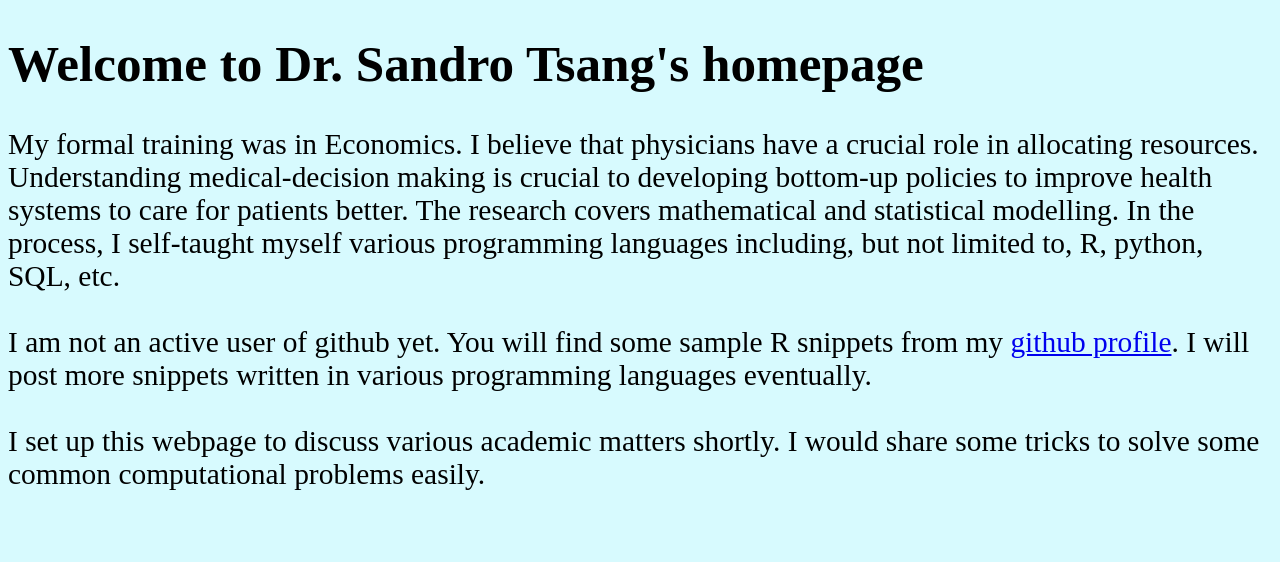
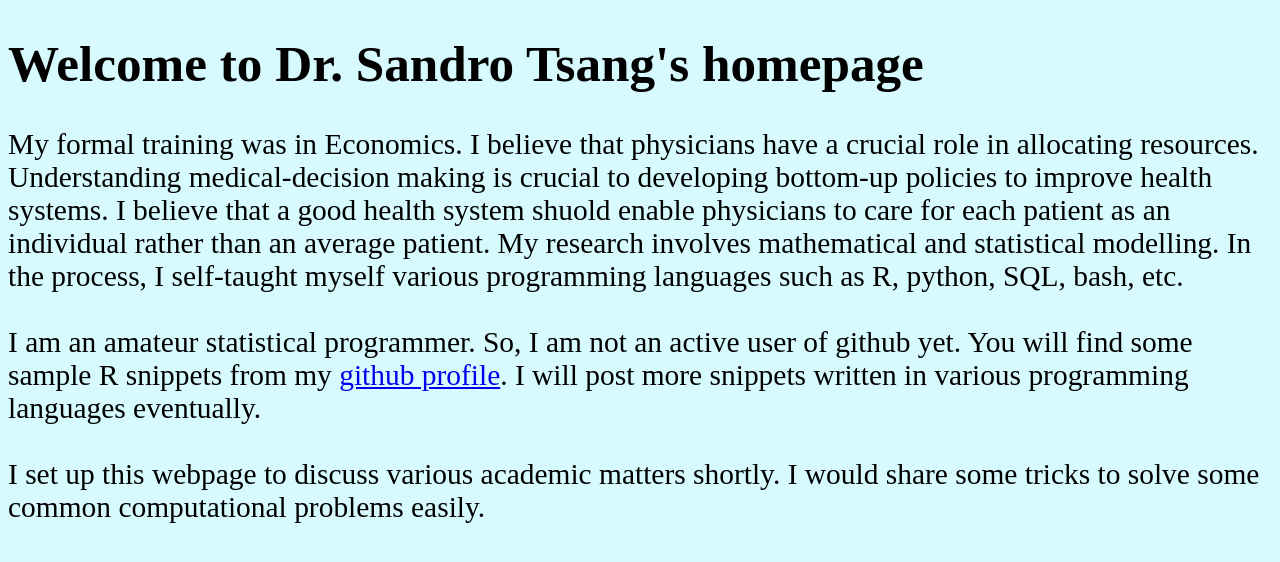
Before and after one commit to santsang/santsang.github.io, a Jekyll site: the page index.html, which Jekyll copies as it is, in a window 1280 px wide. Shown: the top 562 px of the page. Built offline with Jekyll 4.4.1, drawn with Linux system fonts in a browser that asks for light colours; some web fonts are replaced.

Commit message:
Improve the writing of the homepage

```diff
--- a/index.html
+++ b/index.html
@@ -28,10 +28,10 @@
 <h1 style="font-size:4vmax;">
 Welcome to Dr. Sandro Tsang's homepage
 </h1>
-    <p>My formal training was in Economics.  I believe that physicians have a crucial role in allocating resources.  Understanding medical-decision making is crucial to developing bottom-up policies to improve health systems to care for patients better. The research covers mathematical and statistical modelling.  In the process, I self-taught myself various programming languages including, but not limited to, R, python, SQL, etc.
+    <p>My formal training was in Economics.  I believe that physicians have a crucial role in allocating resources.  Understanding medical-decision making is crucial to developing bottom-up policies to improve health systems.  I believe that a good health system shuold enable physicians to care for each patient as an individual rather than an average patient. My research involves mathematical and statistical modelling.  In the process, I self-taught myself various programming languages such as R, python, SQL, bash, etc.
     <br>
     <br>
-    I am not an active user of github yet.  You will find some sample R snippets from my <a href="https://github.com/santsang" target="_blank">github profile</a>.  I will post more snippets written in various programming languages eventually.
+    I am an amateur statistical programmer. So, I am not an active user of github yet.  You will find some sample R snippets from my <a href="https://github.com/santsang" target="_blank">github profile</a>.  I will post more snippets written in various programming languages eventually.
     <br>
     <br>
     I set up this webpage to discuss various academic matters shortly.  I would share some tricks to solve some common computational problems easily.
```
